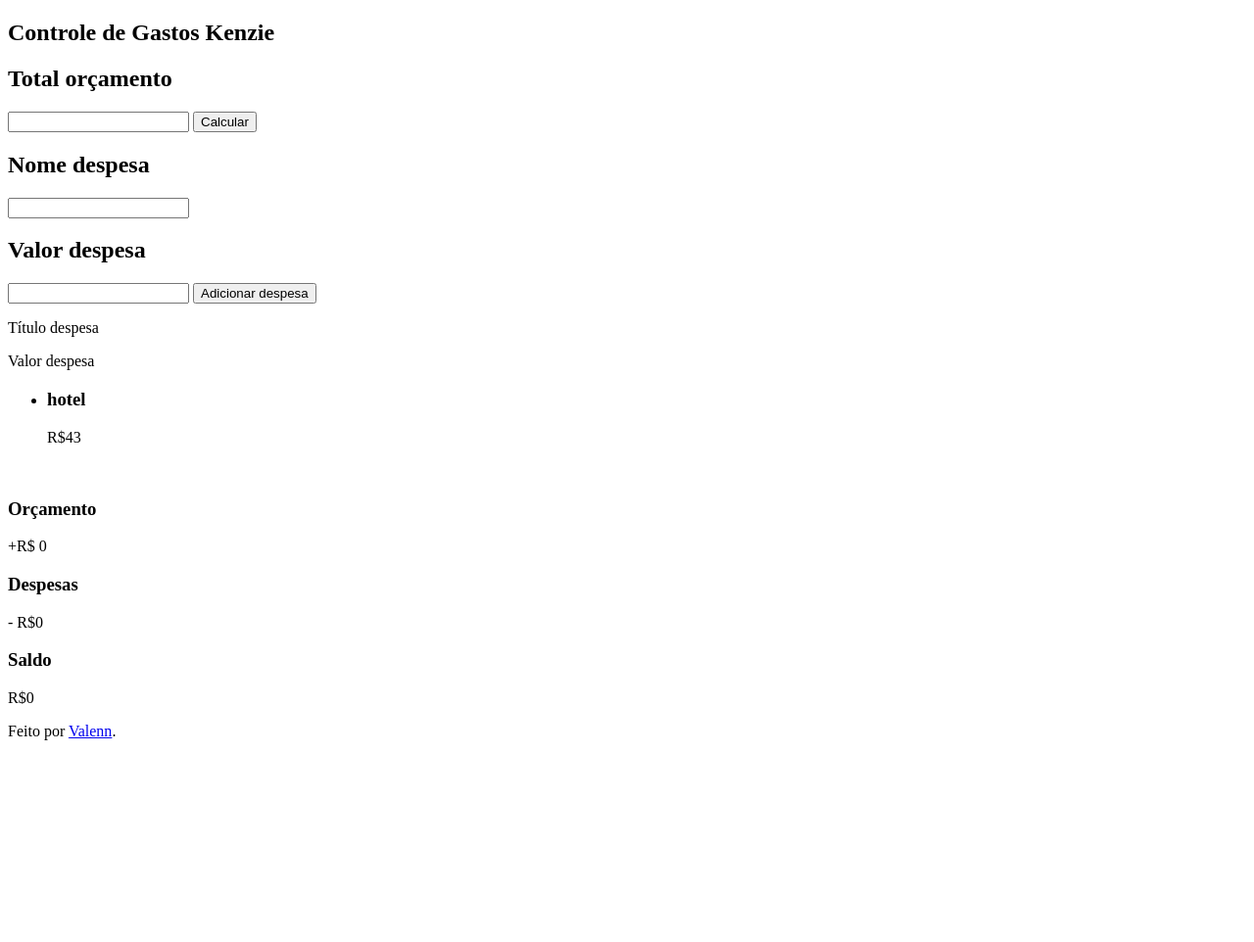
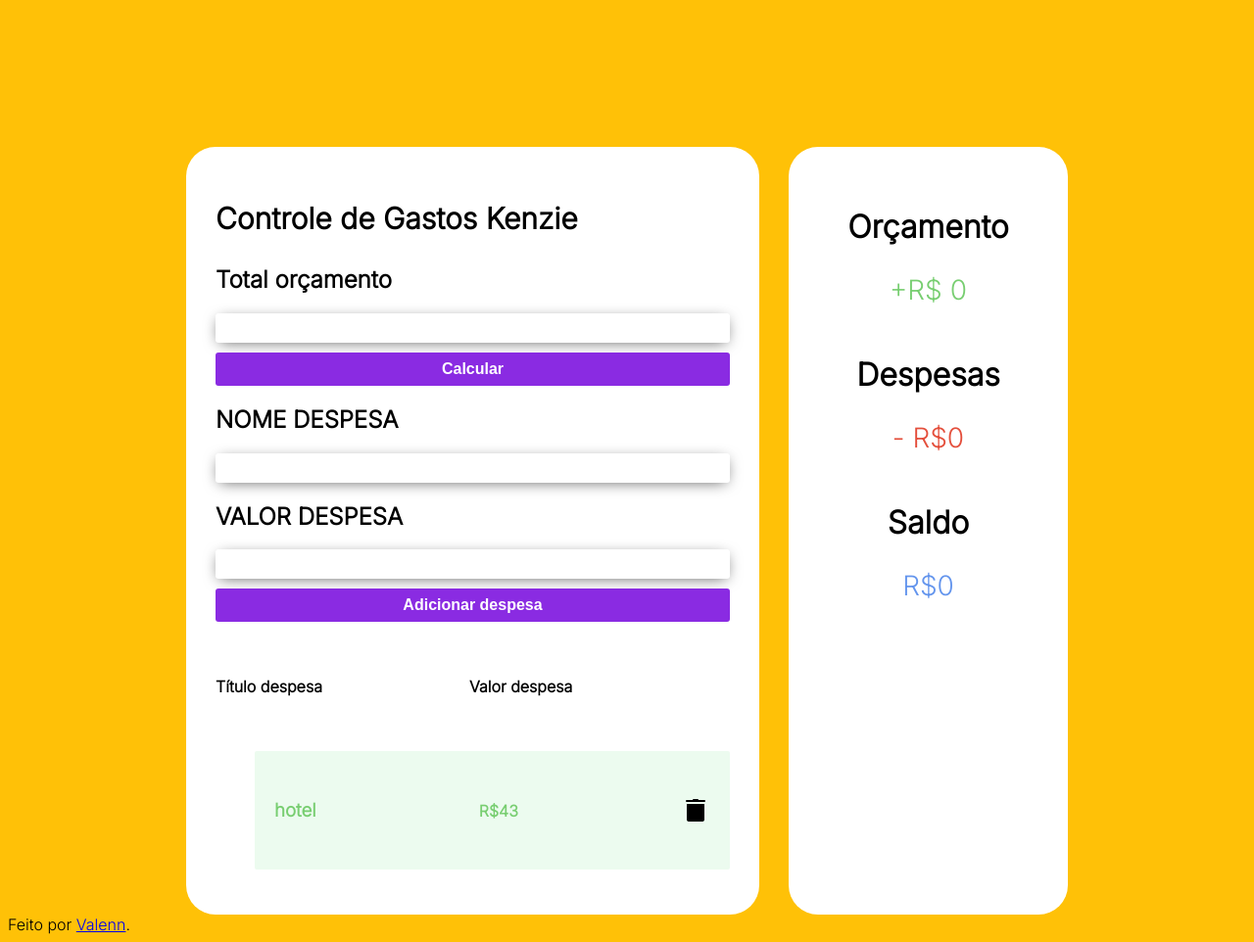
Before and after one commit to valencprado/controle-de-gastos, a plain HTML site: page index.html in a window 1280 px wide. Shown: the whole page at 98% size. Before the commit the page ends 800 px from the top, so only its background shows below. Drawn offline with Linux system fonts and the light colour scheme.

Commit message:
adicionar classes para estilização + algumas correções

```diff
--- a/index.html
+++ b/index.html
@@ -7,6 +7,7 @@
     <meta http-equiv="X-UA-Compatible" content="IE=edge">
     <meta name="viewport" content="width=device-width, initial-scale=1.0">
     <meta name="author" content="Gica e Valen 💜💛">
+    <link rel="stylesheet" type="text/css" href="./style.css">
 
     <title>Controle de Gastos 💸💅</title>
 </head>
@@ -15,6 +16,7 @@
     <main>
         <section class="secaoAddInfo">
             <h1>Controle de Gastos Kenzie</h1>
+            <p id="intro"></p>
             <div class="FormAddOrcamento">
                 <h2>Total orçamento</h2>
                 <input type="text">
@@ -30,7 +32,7 @@
 
             <div class="containerDespesas">
                 <div class="containerDespesasCabecalho">
-                    <p>Título despesa</p>
+                    <p class="tituloDespesa">Título despesa</p>
                     <p>Valor despesa</p>
 
                 </div>
@@ -39,11 +41,16 @@
                         <li>
                             <h3>hotel</h3>
                             <p>R$43</p>
-                            <img src="" alt="">
+                            <img src="./lixo.png" alt="lixeira">
                         </li>
                     </ul>
                 </div>
-        </section class="secaoResultados">
+
+
+
+            </div>
+        </section>
+        <section class="secaoResultados">
             <div class="secaoResultados_Orcamento">
                 <h3>Orçamento</h3>
                 <p>+R$ 0</p>
@@ -57,8 +64,6 @@
                 <h3>Saldo</h3>
                 <p>R$0</p>
             </div>
-        <section>
-
         </section>
 
     </main>
```
Lines whose indentation alone changed are shown as unchanged.
